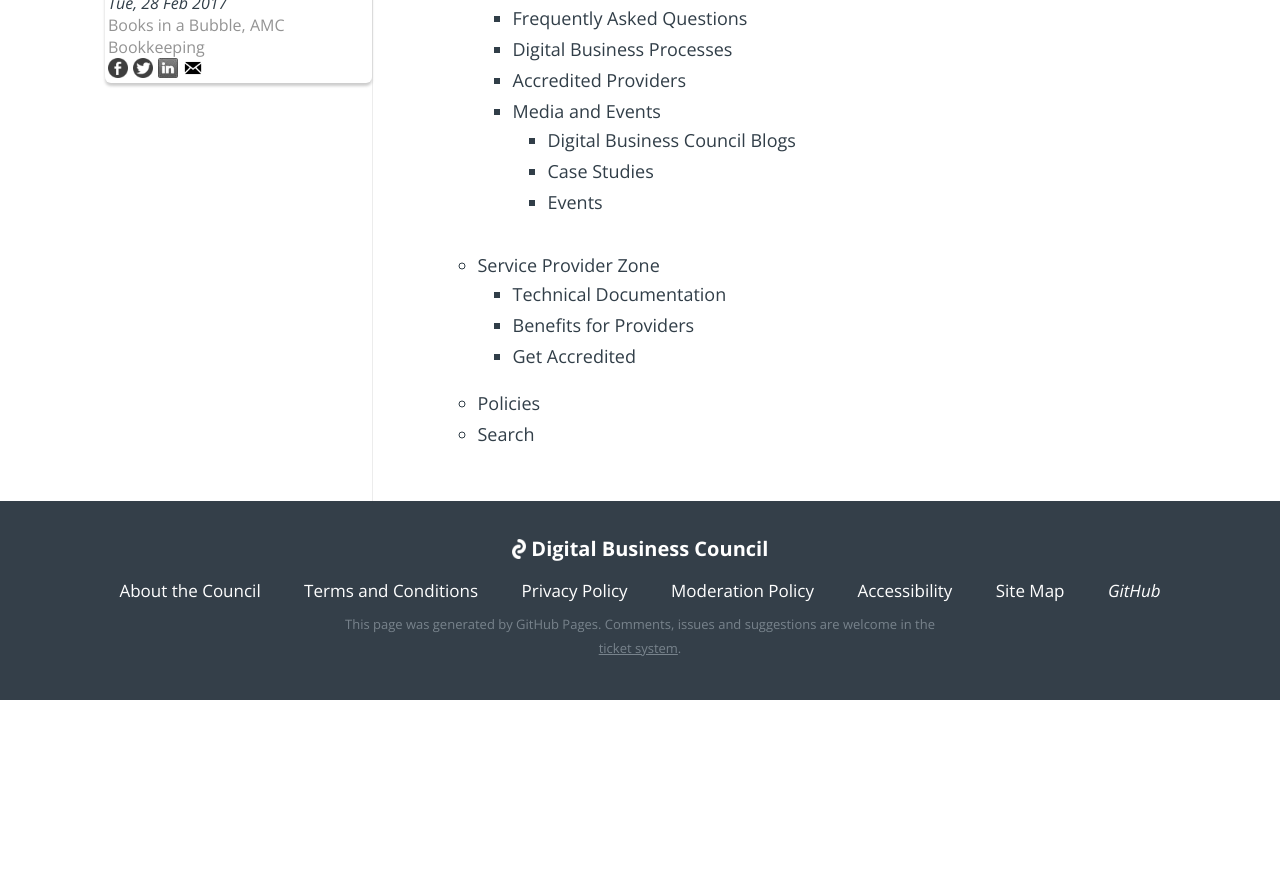
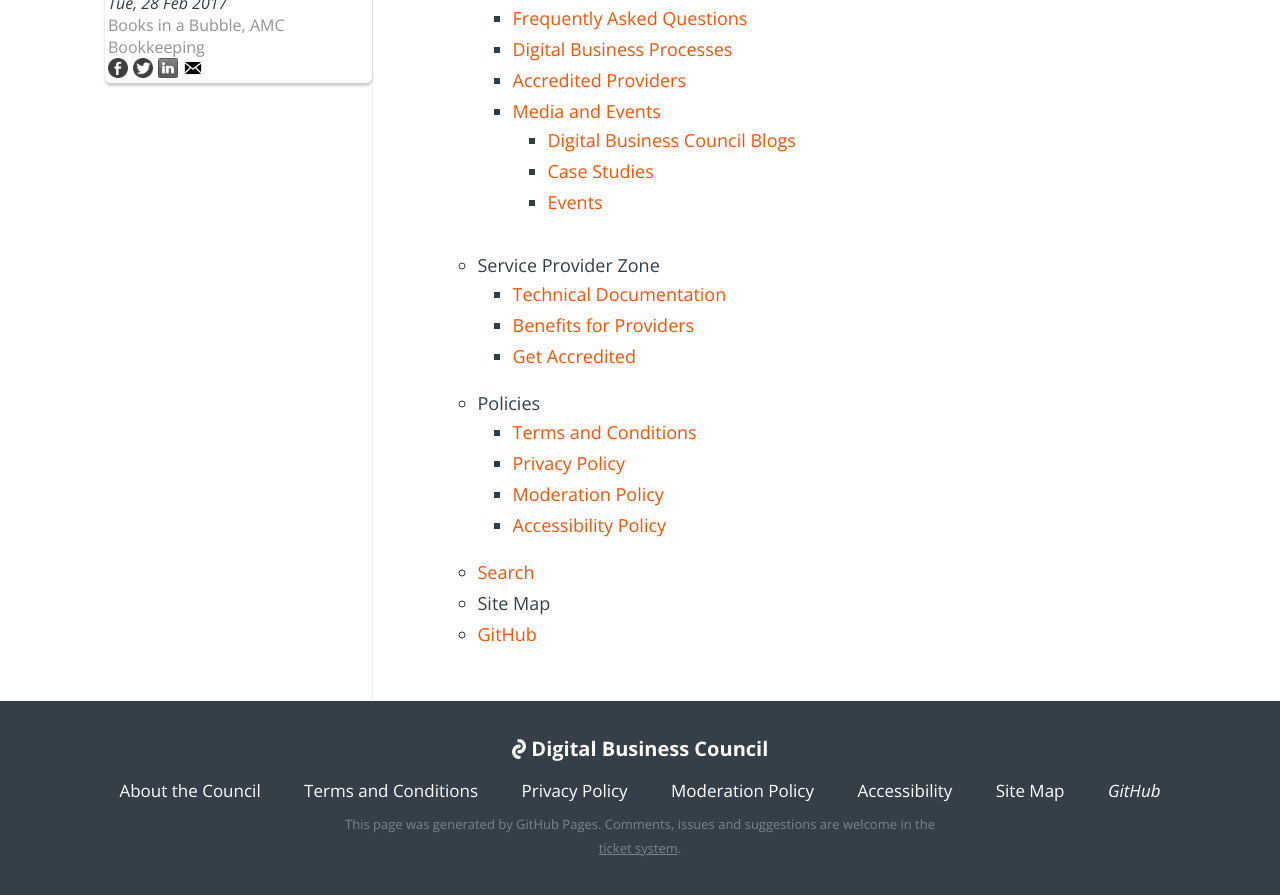
Before and after one commit to Digital-Business-Council/Digital-Business-Council.github.io, a Jekyll site: the page built from pages/policies/sitemap.md, in a window 1280 px wide and 900 px high, scrolled down 740 px. Shown: the top 895 px of the window. Built offline with Jekyll 4.4.1, drawn with Linux system fonts in a browser that asks for light colours; before the commit the page ends 1440 px from its top, so only the background shows below that.

Commit message:
Update sitemap.md

```diff
--- a/pages/policies/sitemap.md
+++ b/pages/policies/sitemap.md
@@ -17,16 +17,22 @@
       + [Adoption Working Group]({{site.url|absolute}}/adoption-working-group)
       + [DCL Working Group]({{site.url|absolute}}/dcl-working-group)
   + Business and Advisor Zone
-    + Frequently Asked Questions
-    + Digital Business Processes
-    + Accredited Providers
-    + Media and Events
-      + Digital Business Council Blogs
-      + Case Studies
-      + Events
+    + [Frequently Asked Questions]({{site.url|absolute}}/faqs)
+    + [Digital Business Processes]({{site.url|absolute}}/digital-business-processes)
+    + [Accredited Providers]({{site.url|absolute}}/accredited-providers)
+    + [Media and Events]({{site.url|absolute}}/media)
+      + [Digital Business Council Blogs]({{site.url|absolute}}/blogs)
+      + [Case Studies]({{site.url|absolute}}/case-studies)
+      + [Events]({{site.url|absolute}}/events)
   + Service Provider Zone
-    + Technical Documentation
-    + Benefits for Providers
-    + Get Accredited
+    + [Technical Documentation]({{site.url|absolute}}/interoperability-framework)
+    + [Benefits for Providers]({{site.url|absolute}}/provider-benefits)
+    + [Get Accredited]({{site.url|absolute}}/get-accredited)
   + Policies
-  + Search
+    + [Terms and Conditions]({{site.url|absolute}}/dcl-working-group)
+    + [Privacy Policy]({{site.url|absolute}}/privacy)
+    + [Moderation Policy]({{site.url|absolute}}/moderation)
+    + [Accessibility Policy]({{site.url|absolute}}/accessibility)
+  + [Search]({{site.url|absolute}}/search)
+  + Site Map
+  + [GitHub](https://github.com/digital-business-council)
```
